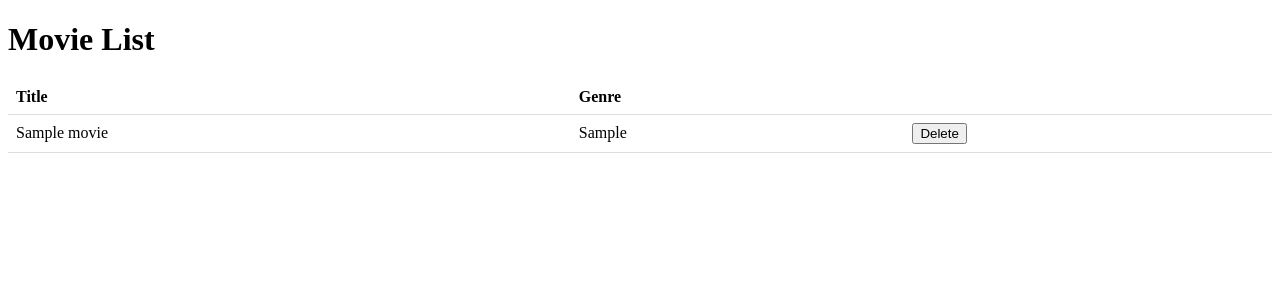
After one commit to bbelderbos/htmx-demo, a Django app: page / in a window 1280 px wide. The commit adds this page. Shown: the top 300 px of the page. Run offline with Django 4.2, Linux system fonts and the light colour scheme; tables that the repository leaves empty hold one stand-in row (values such as "Sample post"); data that the repository does not hold is empty; some libraries are stand-ins or nearby versions.

Commit message:
code from clinic

```diff
--- /dev/null
+++ b/movies/templates/movies/_delete.html
@@ -0,0 +1,7 @@
+<td>
+  <button class="btn btn-danger"
+  hx-confirm="Are you sure?"
+  hx-delete="/{{movie.id}}/delete">
+  Delete
+  </button>
+</td>
--- /dev/null
+++ b/movies/templates/movies/_movies.html
@@ -0,0 +1,11 @@
+{% for movie in movies %}
+  {% if forloop.last %}
+    <tr hx-get="/movies?page={{next_page}}" hx-trigger="revealed" hx-swap="afterend">
+  {% else %}
+    <tr>
+  {% endif %}
+    <td>{{ movie.title }}</td>
+    <td>{{ movie.genre }}</td>
+    {% include "movies/_delete.html" %}
+  </tr>
+{% endfor %}
--- a/movies/templates/movies/movie_list.html
+++ b/movies/templates/movies/movie_list.html
@@ -2,6 +2,7 @@
 <html>
 <head>
     <title>Movie List</title>
+    <script src="https://unpkg.com/htmx.org@1.9.3"></script>
     <style>
         table {
             width: 100%;
@@ -12,27 +13,33 @@
             text-align: left;
             border-bottom: 1px solid #ddd;
         }
+        tr.htmx-swapping td {
+          opacity: 0;
+          transition: opacity 1s ease-out;
+        }
     </style>
 </head>
-<body>
+<body hx-headers='{"X-CSRFToken": "{{ csrf_token }}"}'>
     <h1>Movie List</h1>
     <table>
         <thead>
             <tr>
                 <th>Title</th>
                 <th>Genre</th>
+                <th></th>
             </tr>
         </thead>
-        <tbody>
+        <tbody hx-target="closest tr" hx-swap="outerHTML swap:1s">
             {% for movie in movies %}
-            <tr>
+              {% if forloop.last %}
+                <tr hx-get="/movies?page=1" hx-trigger="revealed" hx-swap="afterend">
+              {% else %}
+                <tr>
+              {% endif %}
                 <td>{{ movie.title }}</td>
                 <td>{{ movie.genre }}</td>
-            </tr>
-            {% empty %}
-            <tr>
-                <td colspan="2">No movies found.</td>
-            </tr>
+                {% include "movies/_delete.html" %}
+              </tr>
             {% endfor %}
         </tbody>
     </table>
--- a/movies/urls.py
+++ b/movies/urls.py
@@ -5,4 +5,6 @@ app_name = 'movies'
 
 urlpatterns = [
     path('', views.movie_list, name='movie_list'),
+    path('movies', views.get_more_movies, name='get_more_movies'),
+    path('<int:pk>/delete', views.delete_movie, name='delete_movie'),
 ]
--- a/movies/views.py
+++ b/movies/views.py
@@ -1,6 +1,34 @@
 from django.shortcuts import render
+from django.views.decorators.http import require_http_methods
+from django.http import HttpResponse
 from .models import Movie
 
+NUMBER_MOVIES_PER_PAGE = 20
+
 def movie_list(request):
-    movies = Movie.objects.all()
+    movies = Movie.objects.all()[:NUMBER_MOVIES_PER_PAGE]
     return render(request, 'movies/movie_list.html', {'movies': movies})
+
+
+def get_more_movies(request):
+    page = int(request.GET["page"])
+    # TODO: what if I go beyond the number of movies?
+    movies = Movie.objects.all()[page*NUMBER_MOVIES_PER_PAGE:(page+1)*NUMBER_MOVIES_PER_PAGE]
+    print(f"called get_more_movies with page {page}")
+    print([mo.id for mo in movies])
+    context = {
+        'movies': movies,
+        'next_page': page + 1,
+    }
+    return render(request, 'movies/_movies.html', context)
+
+
+@require_http_methods(['DELETE'])
+def delete_movie(request, pk):
+    try:
+        movie = Movie.objects.get(pk=pk)
+    except Movie.DoesNotExist:
+        return HttpResponse(status=404)
+    else:
+        movie.delete()
+    return HttpResponse(status=200)
--- a/mysite/urls.py
+++ b/mysite/urls.py
@@ -2,6 +2,6 @@ from django.contrib import admin
 from django.urls import include, path
 
 urlpatterns = [
+    path('', include('movies.urls')),
     path("admin/", admin.site.urls),
-    path('movies/', include('movies.urls')),
 ]
```
